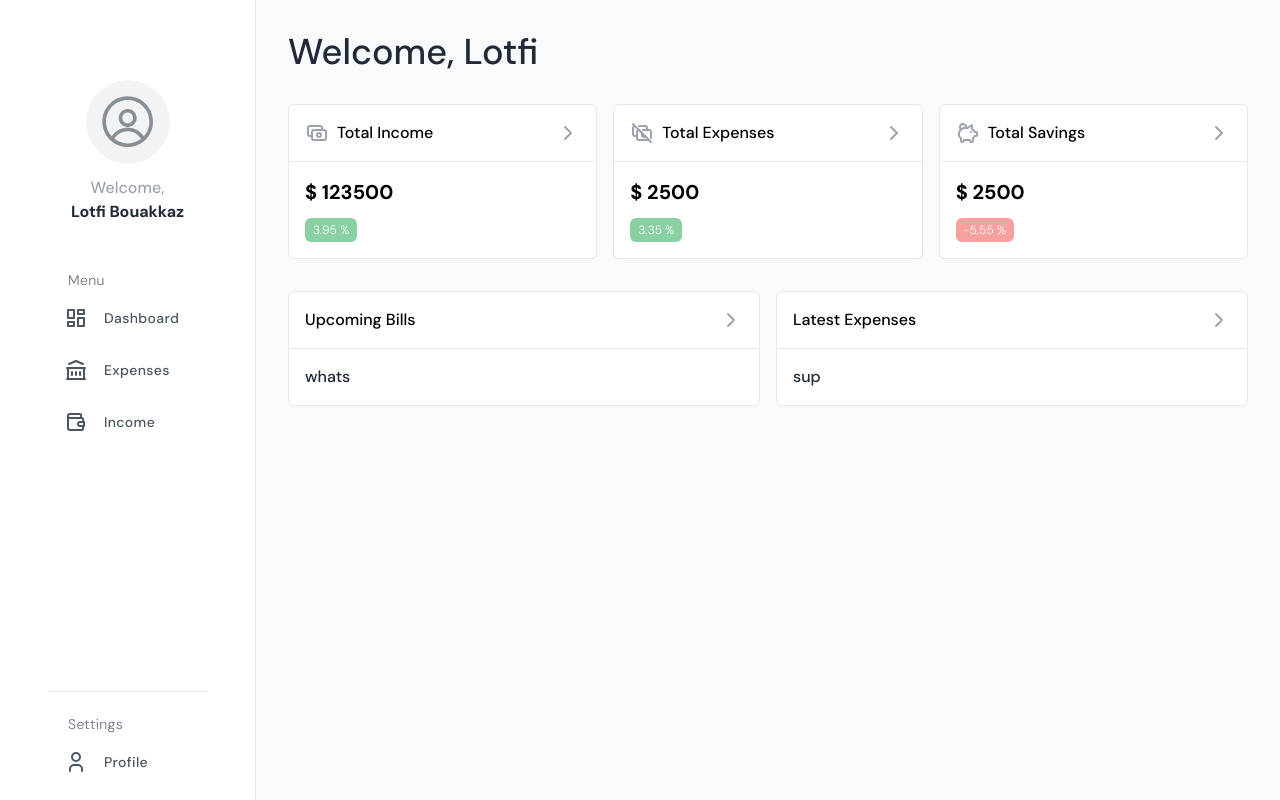
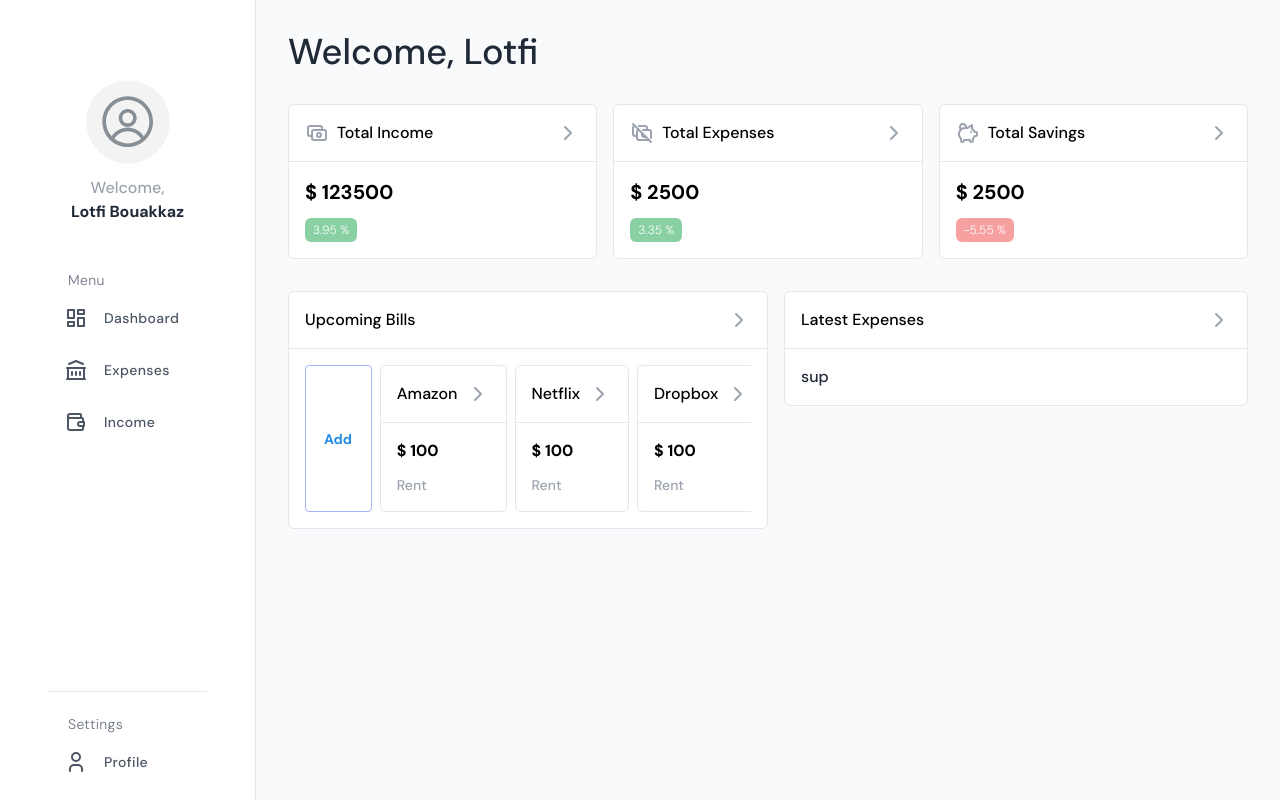
Before and after one commit to BouakkazLotfiG/dinero-frontend, a React (Vite) app: page / in a window 1280 px wide. Built offline with nearby package versions, Linux system fonts and the light colour scheme.

Commit message:
Upcoming bills UI

```diff
--- a/src/components/CardWithHeader.jsx
+++ b/src/components/CardWithHeader.jsx
@@ -3,7 +3,7 @@ import React from 'react';
 
 const CardWithHeader = ({ title, icon, children }) => {
   return (
-    <div className='w-full  bg-white border border-gray-200 rounded-md flex  flex-col items-start '>
+    <div className='   w-full   bg-white border border-gray-200 rounded-md flex  flex-col items-start '>
       <div className='border-b w-full'>
         <div className='p-4 flex items-center gap-2'>
           {/* render icon here */}
@@ -14,7 +14,9 @@ const CardWithHeader = ({ title, icon, children }) => {
           <IconChevronRight className='text-gray-400 ml-auto' />
         </div>
       </div>
-      <div className='p-4 flex flex-col gap-3'>{children}</div>
+      <div className='p-4 flex flex-col gap-3 w-full overflow-x-auto'>
+        {children}
+      </div>
     </div>
   );
 };
--- a/src/components/UpcomingBills.jsx
+++ b/src/components/UpcomingBills.jsx
@@ -1,9 +1,41 @@
+import { Button } from '@mantine/core';
 import CardWithHeader from './CardWithHeader';
 
 const UpcomingBills = () => {
   return (
     <CardWithHeader title='Upcoming Bills'>
-      <p>whats</p>
+      <div className='flex gap-2 '>
+        <Button variant='outline' className='h-auto border-indigo-300'>
+          Add Bill
+        </Button>
+        <div className='overflow-x-auto'>
+          {' '}
+          {/* Adjust max-h as needed */}
+          {/* Make sure to add 'h-full' to ensure the container takes up the full height */}
+          <div className='flex gap-2 w-full'>
+            <CardWithHeader title='Amazon'>
+              <p className='text-black font-bold'>$ 100</p>
+              <p className='text-gray-400 text-sm'>Rent</p>
+            </CardWithHeader>
+            <CardWithHeader title='Netflix'>
+              <p className='text-black font-bold'>$ 100</p>
+              <p className='text-gray-400 text-sm'>Rent</p>
+            </CardWithHeader>
+            <CardWithHeader title='Dropbox'>
+              <p className='text-black font-bold'>$ 100</p>
+              <p className='text-gray-400 text-sm'>Rent</p>
+            </CardWithHeader>
+            <CardWithHeader title='Dropbox'>
+              <p className='text-black font-bold'>$ 100</p>
+              <p className='text-gray-400 text-sm'>Rent</p>
+            </CardWithHeader>
+            <CardWithHeader title='Dropbox'>
+              <p className='text-black font-bold'>$ 100</p>
+              <p className='text-gray-400 text-sm'>Rent</p>
+            </CardWithHeader>
+          </div>
+        </div>
+      </div>
     </CardWithHeader>
   );
 };
```
